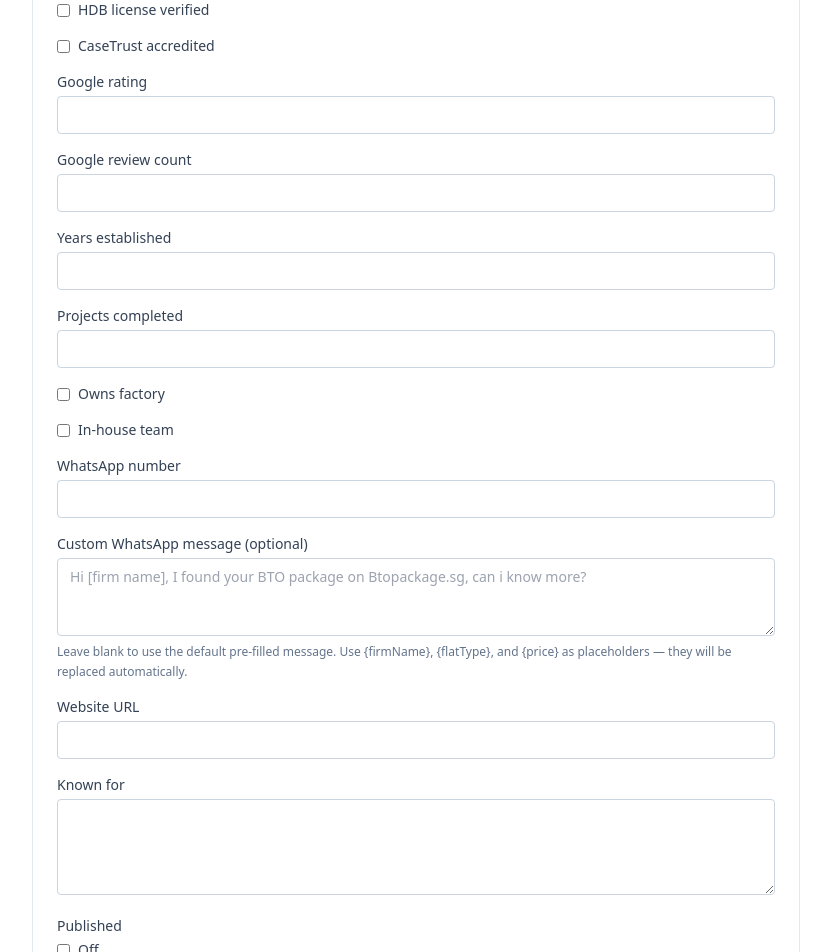
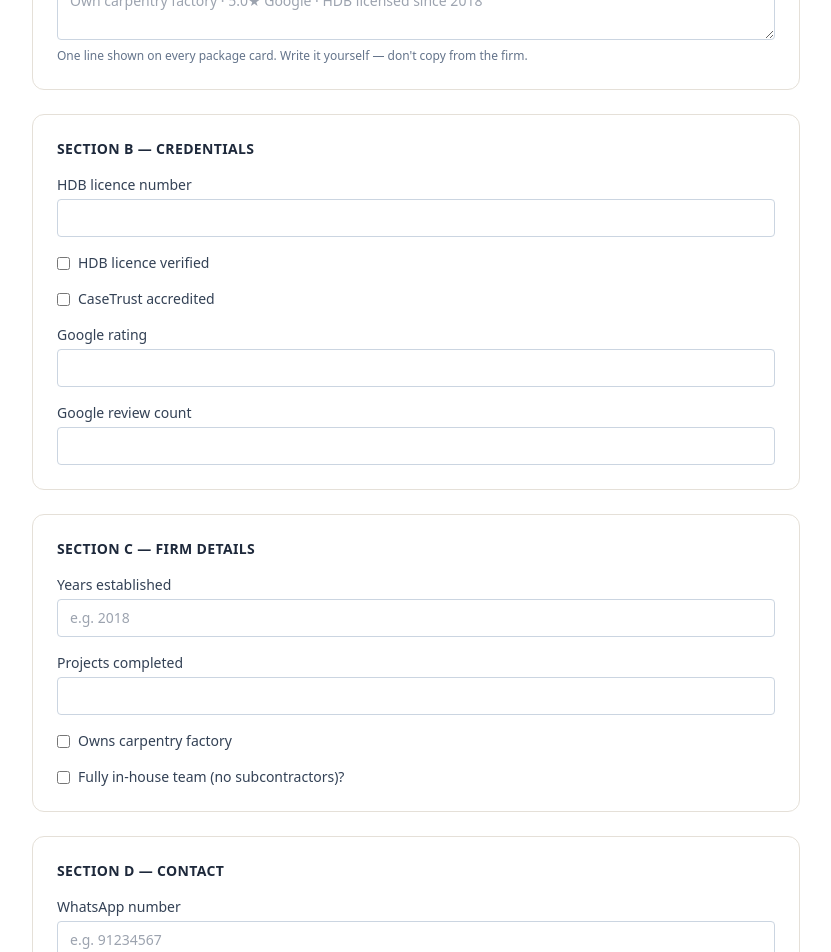
Before and after one commit to chylerbot-beep/btopackage, a Next.js app: page /admin/firms/new in a window 1280 px wide. Shown: the part 400-1352 px from the top of the page, without its empty margins (224-1055 px from the left). Built offline with nearby package versions, Linux system fonts and the light colour scheme.

Commit message:
fix: reorganise firm form into sections

```diff
--- a/app/admin/firms/new/page.tsx
+++ b/app/admin/firms/new/page.tsx
@@ -1,5 +1,6 @@
 'use client';
 
+import Link from 'next/link';
 import { FormEvent, ReactNode, useMemo, useState } from 'react';
 import { useRouter } from 'next/navigation';
 
@@ -29,6 +30,7 @@ export default function NewFirmPage() {
   const router = useRouter();
   const [errors, setErrors] = useState<Record<string, string>>({});
   const [isSubmitting, setIsSubmitting] = useState(false);
+  const [hasEditedSlug, setHasEditedSlug] = useState(false);
   const [form, setForm] = useState<FirmFormState>({
     name: '',
     slug: '',
@@ -96,17 +98,27 @@ export default function NewFirmPage() {
   };
 
   return (
-    <section className="mx-auto max-w-3xl space-y-6">
-      <h1 className="text-2xl font-semibold">Create Firm</h1>
+    <section className="mx-auto max-w-3xl">
+      <div className="mb-6 flex items-center justify-between gap-4">
+        <Link href="/admin/firms" className="text-sm text-[#6B7280]">
+          ← Back to Firms
+        </Link>
+        <h1 className="text-2xl font-semibold text-slate-900">Create Firm</h1>
+      </div>
 
-      <form onSubmit={onSubmit} className="space-y-4 rounded-lg border border-slate-200 bg-white p-6">
+      <form onSubmit={onSubmit}>
+        <SectionCard title="SECTION A — FIRM IDENTITY">
           <Field label="Name" error={errors.name}>
             <input
               required
               value={form.name}
               onChange={(event) => {
                 const name = event.target.value;
-              setForm((current) => ({ ...current, name, slug: generateSlug(name) }));
+                setForm((current) => ({
+                  ...current,
+                  name,
+                  slug: hasEditedSlug ? current.slug : generateSlug(name),
+                }));
               }}
               className="w-full rounded border border-slate-300 px-3 py-2"
             />
@@ -116,25 +128,95 @@ export default function NewFirmPage() {
             <input
               required
               value={form.slug}
-            onChange={(event) => setForm((current) => ({ ...current, slug: event.target.value }))}
+              onChange={(event) => {
+                setHasEditedSlug(true);
+                setForm((current) => ({ ...current, slug: event.target.value }));
+              }}
               className="w-full rounded border border-slate-300 px-3 py-2"
             />
           </Field>
 
-        <TextInput label="HDB license number" value={form.hdb_license_number} onChange={(value) => setForm((current) => ({ ...current, hdb_license_number: value }))} />
-        <Checkbox label="HDB license verified" checked={form.hdb_license_verified} onChange={(checked) => setForm((current) => ({ ...current, hdb_license_verified: checked }))} />
-        <Checkbox label="CaseTrust accredited" checked={form.casetrust_accredited} onChange={(checked) => setForm((current) => ({ ...current, casetrust_accredited: checked }))} />
+          <Field
+            label="Known for"
+            helper="One line shown on every package card. Write it yourself — don't copy from the firm."
+          >
+            <textarea
+              value={form.known_for}
+              rows={2}
+              placeholder="Own carpentry factory · 5.0★ Google · HDB licensed since 2018"
+              onChange={(event) => setForm((current) => ({ ...current, known_for: event.target.value }))}
+              className="w-full rounded border border-slate-300 px-3 py-2"
+            />
+          </Field>
+        </SectionCard>
 
-        <NumberInput label="Google rating" value={form.google_rating} min={0} max={5} step={0.1} onChange={(value) => setForm((current) => ({ ...current, google_rating: value }))} />
-        <NumberInput label="Google review count" value={form.google_review_count} onChange={(value) => setForm((current) => ({ ...current, google_review_count: value }))} />
-        <NumberInput label="Years established" value={form.years_established} onChange={(value) => setForm((current) => ({ ...current, years_established: value }))} />
-        <NumberInput label="Projects completed" value={form.projects_completed} onChange={(value) => setForm((current) => ({ ...current, projects_completed: value }))} />
+        <SectionCard title="SECTION B — CREDENTIALS">
+          <TextInput
+            label="HDB licence number"
+            value={form.hdb_license_number}
+            onChange={(value) => setForm((current) => ({ ...current, hdb_license_number: value }))}
+          />
+          <Checkbox
+            label="HDB licence verified"
+            checked={form.hdb_license_verified}
+            onChange={(checked) => setForm((current) => ({ ...current, hdb_license_verified: checked }))}
+          />
+          <Checkbox
+            label="CaseTrust accredited"
+            checked={form.casetrust_accredited}
+            onChange={(checked) => setForm((current) => ({ ...current, casetrust_accredited: checked }))}
+          />
+          <NumberInput
+            label="Google rating"
+            value={form.google_rating}
+            min={0}
+            max={5}
+            step={0.1}
+            onChange={(value) => setForm((current) => ({ ...current, google_rating: value }))}
+          />
+          <NumberInput
+            label="Google review count"
+            value={form.google_review_count}
+            onChange={(value) => setForm((current) => ({ ...current, google_review_count: value }))}
+          />
+        </SectionCard>
 
-        <Checkbox label="Owns factory" checked={form.owns_factory} onChange={(checked) => setForm((current) => ({ ...current, owns_factory: checked }))} />
-        <Checkbox label="In-house team" checked={form.in_house_team} onChange={(checked) => setForm((current) => ({ ...current, in_house_team: checked }))} />
+        <SectionCard title="SECTION C — FIRM DETAILS">
+          <NumberInput
+            label="Years established"
+            value={form.years_established}
+            placeholder="e.g. 2018"
+            onChange={(value) => setForm((current) => ({ ...current, years_established: value }))}
+          />
+          <NumberInput
+            label="Projects completed"
+            value={form.projects_completed}
+            onChange={(value) => setForm((current) => ({ ...current, projects_completed: value }))}
+          />
+          <Checkbox
+            label="Owns carpentry factory"
+            checked={form.owns_factory}
+            onChange={(checked) => setForm((current) => ({ ...current, owns_factory: checked }))}
+          />
+          <Checkbox
+            label="Fully in-house team (no subcontractors)?"
+            checked={form.in_house_team}
+            onChange={(checked) => setForm((current) => ({ ...current, in_house_team: checked }))}
+          />
+        </SectionCard>
 
-        <TextInput label="WhatsApp number" value={form.whatsapp_number} onChange={(value) => setForm((current) => ({ ...current, whatsapp_number: value }))} />
-        <Field label="Custom WhatsApp message (optional)">
+        <SectionCard title="SECTION D — CONTACT">
+          <TextInput
+            label="WhatsApp number"
+            value={form.whatsapp_number}
+            placeholder="e.g. 91234567"
+            onChange={(value) => setForm((current) => ({ ...current, whatsapp_number: value }))}
+          />
+
+          <Field
+            label="Custom WhatsApp message"
+            helper="Leave blank to use the default message."
+          >
             <textarea
               value={form.whatsapp_message}
               rows={3}
@@ -142,21 +224,17 @@ export default function NewFirmPage() {
               onChange={(event) => setForm((current) => ({ ...current, whatsapp_message: event.target.value }))}
               className="w-full rounded border border-slate-300 px-3 py-2"
             />
-          <span className="text-xs text-slate-500">
-            Leave blank to use the default pre-filled message. Use {'{firmName}'}, {'{flatType}'}, and {'{price}'} as placeholders — they will be replaced automatically.
-          </span>
-        </Field>
-        <TextInput label="Website URL" value={form.website_url} onChange={(value) => setForm((current) => ({ ...current, website_url: value }))} />
-
-        <Field label="Known for">
-          <textarea
-            value={form.known_for}
-            onChange={(event) => setForm((current) => ({ ...current, known_for: event.target.value }))}
-            className="min-h-24 w-full rounded border border-slate-300 px-3 py-2"
-          />
           </Field>
 
-        <Toggle
+          <TextInput
+            label="Website URL"
+            value={form.website_url}
+            onChange={(value) => setForm((current) => ({ ...current, website_url: value }))}
+          />
+        </SectionCard>
+
+        <SectionCard title="SECTION E — PUBLISH">
+          <Checkbox
             label="Published"
             helperText="Only published firms appear on the site."
             checked={form.published}
@@ -168,37 +246,65 @@ export default function NewFirmPage() {
           <button
             type="submit"
             disabled={isSubmitting}
-          className="rounded bg-slate-900 px-4 py-2 text-sm font-medium text-white hover:bg-slate-700 disabled:cursor-not-allowed disabled:opacity-60"
+            className="mt-2 min-h-[44px] w-full rounded-xl bg-[#1B4332] px-4 text-base font-semibold text-white hover:opacity-90 disabled:cursor-not-allowed disabled:opacity-60"
           >
             {isSubmitting ? 'Creating...' : 'Create Firm'}
           </button>
+        </SectionCard>
       </form>
     </section>
+  );
+}
+
+function SectionCard({ title, children }: { title: string; children: ReactNode }) {
+  return (
+    <div className="mb-6 rounded-xl border border-[#E5E0D8] bg-white p-6">
+      <h2 className="mb-4 text-sm font-semibold tracking-wide text-slate-800">{title}</h2>
+      <div className="space-y-4">{children}</div>
+    </div>
   );
 }
 
 function Field({
   label,
   error,
+  helper,
   children,
 }: {
   label: string;
   error?: string;
+  helper?: string;
   children: ReactNode;
 }) {
   return (
     <label className="block space-y-1 text-sm text-slate-700">
       <span>{label}</span>
       {children}
+      {helper ? <span className="text-xs text-slate-500">{helper}</span> : null}
       {error ? <span className="text-xs text-red-600">{error}</span> : null}
     </label>
   );
 }
 
-function TextInput({ label, value, onChange }: { label: string; value: string; onChange: (value: string) => void }) {
+function TextInput({
+  label,
+  value,
+  onChange,
+  placeholder,
+}: {
+  label: string;
+  value: string;
+  onChange: (value: string) => void;
+  placeholder?: string;
+}) {
   return (
     <Field label={label}>
-      <input value={value} onChange={(event) => onChange(event.target.value)} className="w-full rounded border border-slate-300 px-3 py-2" />
+      <input
+        value={value}
+        placeholder={placeholder}
+        onChange={(event) => onChange(event.target.value)}
+        className="w-full rounded border border-slate-300 px-3 py-2"
+      />
     </Field>
   );
 }
@@ -210,6 +316,7 @@ function NumberInput({
   min,
   max,
   step,
+  placeholder,
 }: {
   label: string;
   value: string;
@@ -217,6 +324,7 @@ function NumberInput({
   min?: number;
   max?: number;
   step?: number;
+  placeholder?: string;
 }) {
   return (
     <Field label={label}>
@@ -226,6 +334,7 @@ function NumberInput({
         min={min}
         max={max}
         step={step}
+        placeholder={placeholder}
         onChange={(event) => onChange(event.target.value)}
         className="w-full rounded border border-slate-300 px-3 py-2"
       />
@@ -233,33 +342,23 @@ function NumberInput({
   );
 }
 
-function Checkbox({ label, checked, onChange }: { label: string; checked: boolean; onChange: (checked: boolean) => void }) {
-  return (
-    <label className="flex items-center gap-2 text-sm text-slate-700">
-      <input type="checkbox" checked={checked} onChange={(event) => onChange(event.target.checked)} />
-      <span>{label}</span>
-    </label>
-  );
-}
-
-function Toggle({
+function Checkbox({
   label,
-  helperText,
   checked,
   onChange,
+  helperText,
 }: {
   label: string;
-  helperText?: string;
   checked: boolean;
   onChange: (checked: boolean) => void;
+  helperText?: string;
 }) {
   return (
     <label className="block space-y-1 text-sm text-slate-700">
+      <span className="flex items-center gap-2">
+        <input type="checkbox" checked={checked} onChange={(event) => onChange(event.target.checked)} />
         <span>{label}</span>
-      <div className="flex items-center gap-2">
-        <input type="checkbox" checked={checked} onChange={(event) => onChange(event.target.checked)} />
-        <span>{checked ? 'On' : 'Off'}</span>
-      </div>
+      </span>
       {helperText ? <span className="text-xs text-slate-500">{helperText}</span> : null}
     </label>
   );
```
Lines whose indentation alone changed are shown as unchanged.
